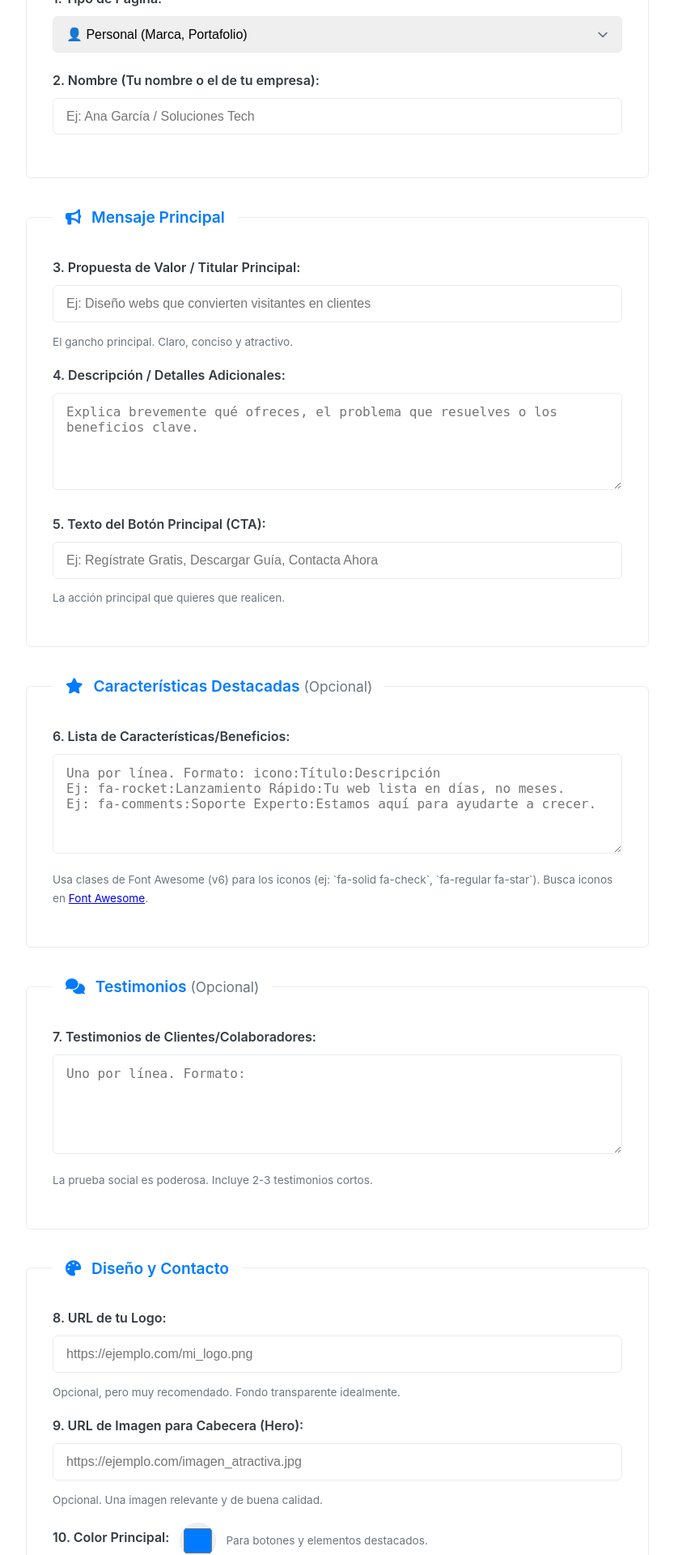
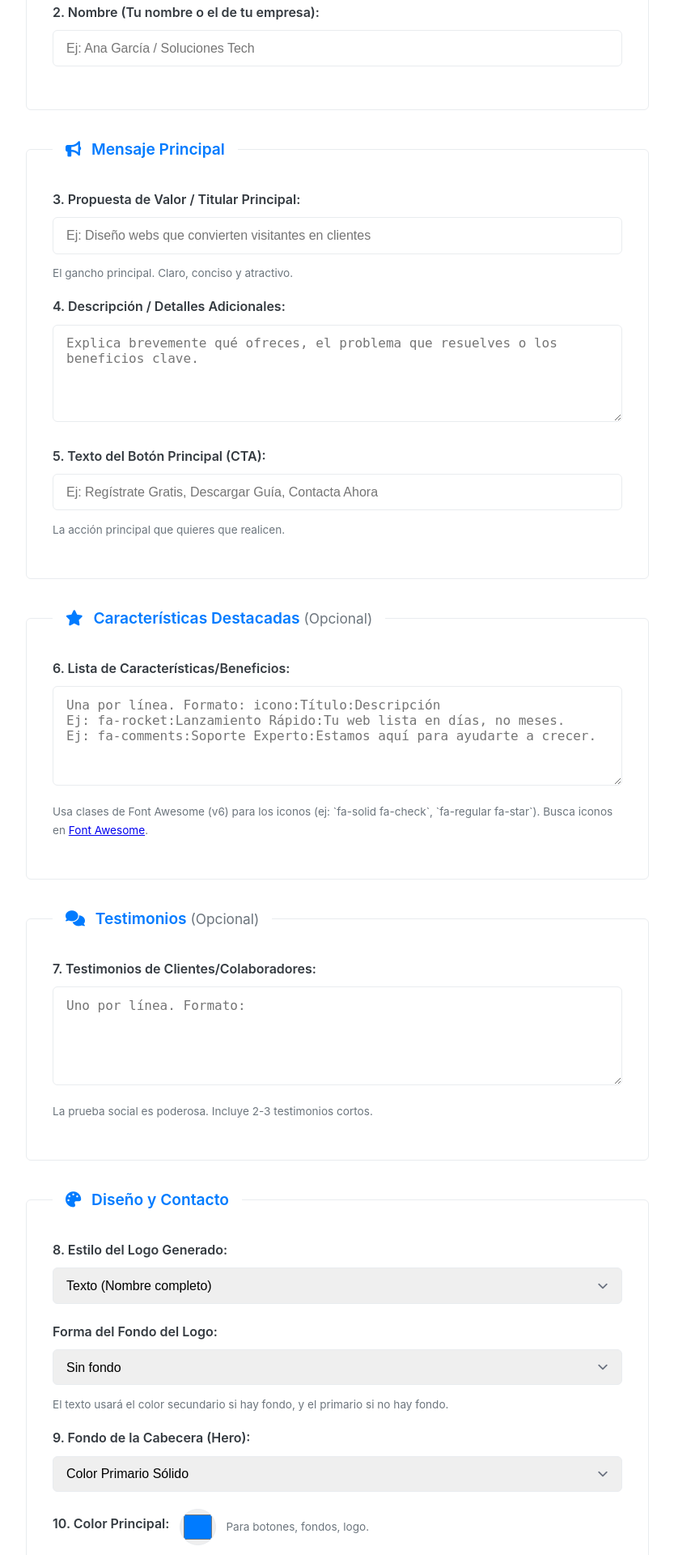
Before and after one commit to morispolanco/landing_page_generator, a Flask app: page / in a window 1280 px wide. Shown: the part 320-2240 px from the top of the page at 81% size, without its empty margins (223-1056 px from the left). Run offline with Flask 3, Linux system fonts and the light colour scheme.

Commit message:
Update index.html

```diff
--- a/templates/index.html
+++ b/templates/index.html
@@ -4,23 +4,21 @@
     <meta charset="UTF-8">
     <meta name="viewport" content="width=device-width, initial-scale=1.0">
     <title>Impulsa Landing - Generador Inteligente</title>
-    <!-- Enlazaremos el nuevo CSS -->
     <link rel="stylesheet" href="{{ url_for('static', filename='css/style.css') }}">
-    <!-- Font Awesome para iconos en el formulario (opcional) -->
     <link rel="stylesheet" href="https://cdnjs.cloudflare.com/ajax/libs/font-awesome/6.4.0/css/all.min.css">
 </head>
 <body>
     <div class="container form-container">
         <header class="form-header">
-             <img src="{{ url_for('static', filename='logo_placeholder.png') }}" alt="Impulsa Landing Logo" class="form-logo">
-             <!-- Puedes reemplazar 'logo_placeholder.png' con un logo real en tu carpeta static -->
             <h1>Impulsa Landing <i class="fas fa-rocket"></i></h1>
             <p>Rellena los campos para generar tu página de aterrizaje elegante.</p>
         </header>
 
+        <!-- ***** NO enctype needed ***** -->
         <form method="POST" action="/">
 
-            <fieldset>
+            <!-- ... (Fieldsets: Información Básica, Mensaje Principal, Características, Testimonios - SIN CAMBIOS) ... -->
+             <fieldset>
                 <legend><i class="fas fa-info-circle"></i> Información Básica</legend>
                 <div class="form-group">
                     <label for="page_type">1. Tipo de Página:</label>
@@ -77,27 +75,65 @@ Ej: "Me ayudó a duplicar mis ventas." - María López, Freelancer"></textarea>
 
             <fieldset>
                  <legend><i class="fas fa-palette"></i> Diseño y Contacto</legend>
+
+                 <!-- ***** CAMBIO: Opciones para generar Logo SVG ***** -->
                  <div class="form-group">
-                    <label for="logo_url">8. URL de tu Logo:</label>
-                    <input type="url" id="logo_url" name="logo_url" placeholder="https://ejemplo.com/mi_logo.png">
-                    <small>Opcional, pero muy recomendado. Fondo transparente idealmente.</small>
+                    <label for="logo_style">8. Estilo del Logo Generado:</label>
+                    <select id="logo_style" name="logo_style">
+                        <option value="text">Texto (Nombre completo)</option>
+                        <option value="initials">Iniciales</option>
+                    </select>
                  </div>
-                  <div class="form-group">
-                    <label for="image_hero_url">9. URL de Imagen para Cabecera (Hero):</label>
+                 <div class="form-group">
+                    <label for="logo_shape">Forma del Fondo del Logo:</label>
+                    <select id="logo_shape" name="logo_shape">
+                        <option value="none">Sin fondo</option>
+                        <option value="circle">Círculo</option>
+                        <option value="square">Cuadrado Redondeado</option>
+                    </select>
+                    <small>El texto usará el color secundario si hay fondo, y el primario si no hay fondo.</small>
+                 </div>
+
+                 <!-- ***** CAMBIO: Opciones para fondo Hero ***** -->
+                 <div class="form-group">
+                    <label for="hero_background_type">9. Fondo de la Cabecera (Hero):</label>
+                    <select id="hero_background_type" name="hero_background_type">
+                        <option value="color">Color Primario Sólido</option>
+                        <option value="gradient">Gradiente (Primario a Secundario)</option>
+                        <option value="pattern">Patrón SVG Sutil</option>
+                        <option value="image_url">Imagen desde URL</option>
+                    </select>
+                 </div>
+                 <!-- Opciones de patrón (se muestran si se elige 'pattern') -->
+                 <div class="form-group" id="hero_pattern_options" style="display: none;">
+                    <label for="hero_pattern_style">Estilo del Patrón:</label>
+                    <select id="hero_pattern_style" name="hero_pattern_style">
+                        <option value="waves">Ondas Suaves</option>
+                        <option value="dots">Puntos</option>
+                        <option value="lines">Líneas Diagonales</option>
+                        <option value="triangles">Triángulos</option>
+                    </select>
+                 </div>
+                  <!-- Input para URL de imagen (se muestra si se elige 'image_url') -->
+                 <div class="form-group" id="hero_image_url_option" style="display: none;">
+                    <label for="image_hero_url">URL de la Imagen Hero:</label>
                     <input type="url" id="image_hero_url" name="image_hero_url" placeholder="https://ejemplo.com/imagen_atractiva.jpg">
-                    <small>Opcional. Una imagen relevante y de buena calidad.</small>
                  </div>
+
+
                  <div class="form-group color-picker-group">
                     <label for="color_primary">10. Color Principal:</label>
                     <input type="color" id="color_primary" name="color_primary" value="#007bff">
-                    <small>Para botones y elementos destacados.</small>
+                    <small>Para botones, fondos, logo.</small>
                  </div>
                  <div class="form-group color-picker-group">
                     <label for="color_secondary">11. Color Secundario:</label>
-                    <input type="color" id="color_secondary" name="color_secondary" value="#6c757d">
-                    <small>Para acentos o fondos (opcional).</small>
+                    <input type="color" id="color_secondary" name="color_secondary" value="#ffffff">
+                    <small>Para texto sobre fondos primarios, gradientes, patrones.</small>
                  </div>
-                 <div class="form-group">
+
+                 <!-- ... (Resto de campos: Email, Teléfono, Redes Sociales - SIN CAMBIOS) ... -->
+                  <div class="form-group">
                     <label for="contact_email">12. Email de Contacto Principal:</label>
                     <input type="email" id="contact_email" name="contact_email" placeholder="tu@email.com" required>
                  </div>
@@ -111,6 +147,7 @@ Ej: "Me ayudó a duplicar mis ventas." - María López, Freelancer"></textarea>
 https://twitter.com/tu_usuario
 https://github.com/tu_usuario"></textarea>
                  </div>
+
             </fieldset>
 
             <button type="submit" class="btn btn-primary btn-submit"><i class="fas fa-wand-magic-sparkles"></i> Generar Landing Page Elegante</button>
@@ -120,5 +157,23 @@ https://github.com/tu_usuario"></textarea>
             <p>© {{ current_year }} Impulsa Landing (Demo).</p>
         </footer>
     </div> <!-- /container -->
+
+    <!-- Script simple para mostrar/ocultar opciones condicionales -->
+    <script>
+        const bgTypeSelect = document.getElementById('hero_background_type');
+        const patternOptions = document.getElementById('hero_pattern_options');
+        const imageUrlOption = document.getElementById('hero_image_url_option');
+
+        function toggleHeroOptions() {
+            const selectedType = bgTypeSelect.value;
+            patternOptions.style.display = selectedType === 'pattern' ? 'block' : 'none';
+            imageUrlOption.style.display = selectedType === 'image_url' ? 'block' : 'none';
+        }
+
+        bgTypeSelect.addEventListener('change', toggleHeroOptions);
+        // Ejecutar al cargar por si hay valores previos (no aplica mucho aquí pero es buena práctica)
+        toggleHeroOptions();
+    </script>
+
 </body>
 </html>
```
